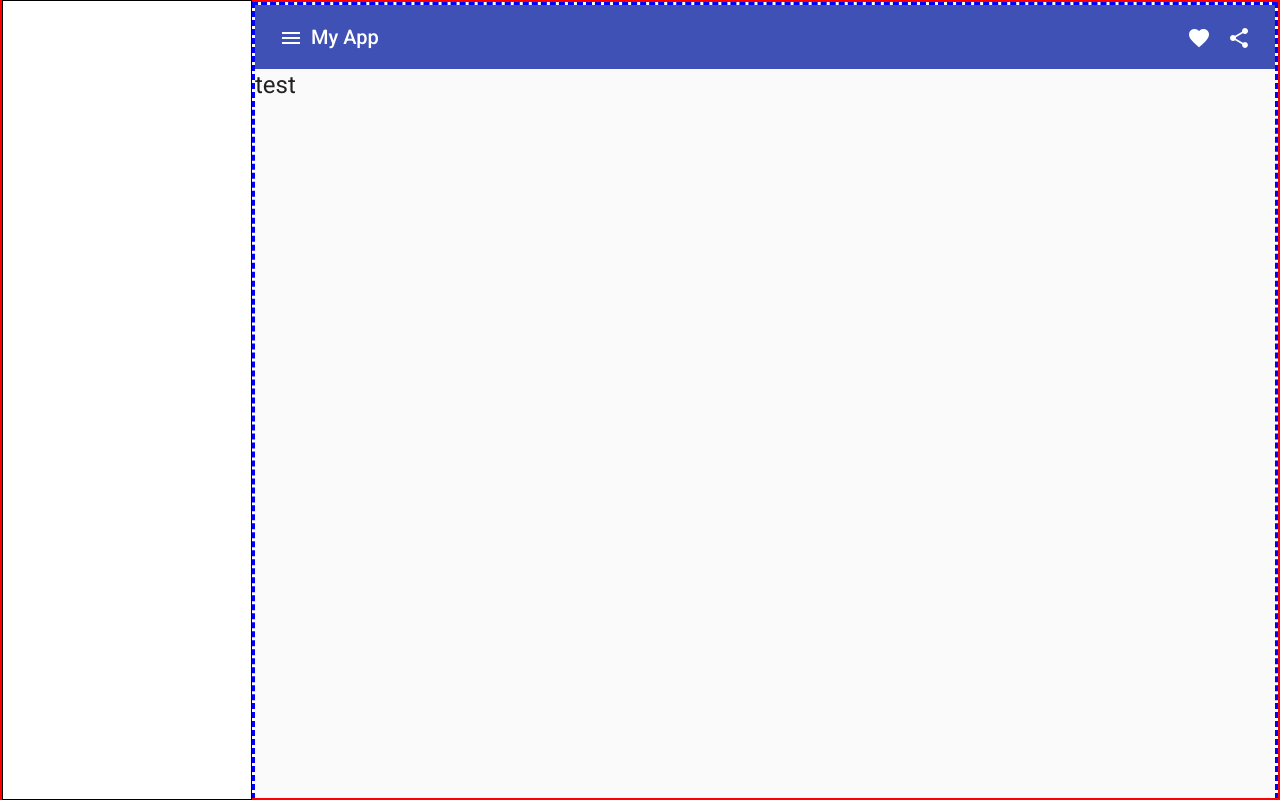
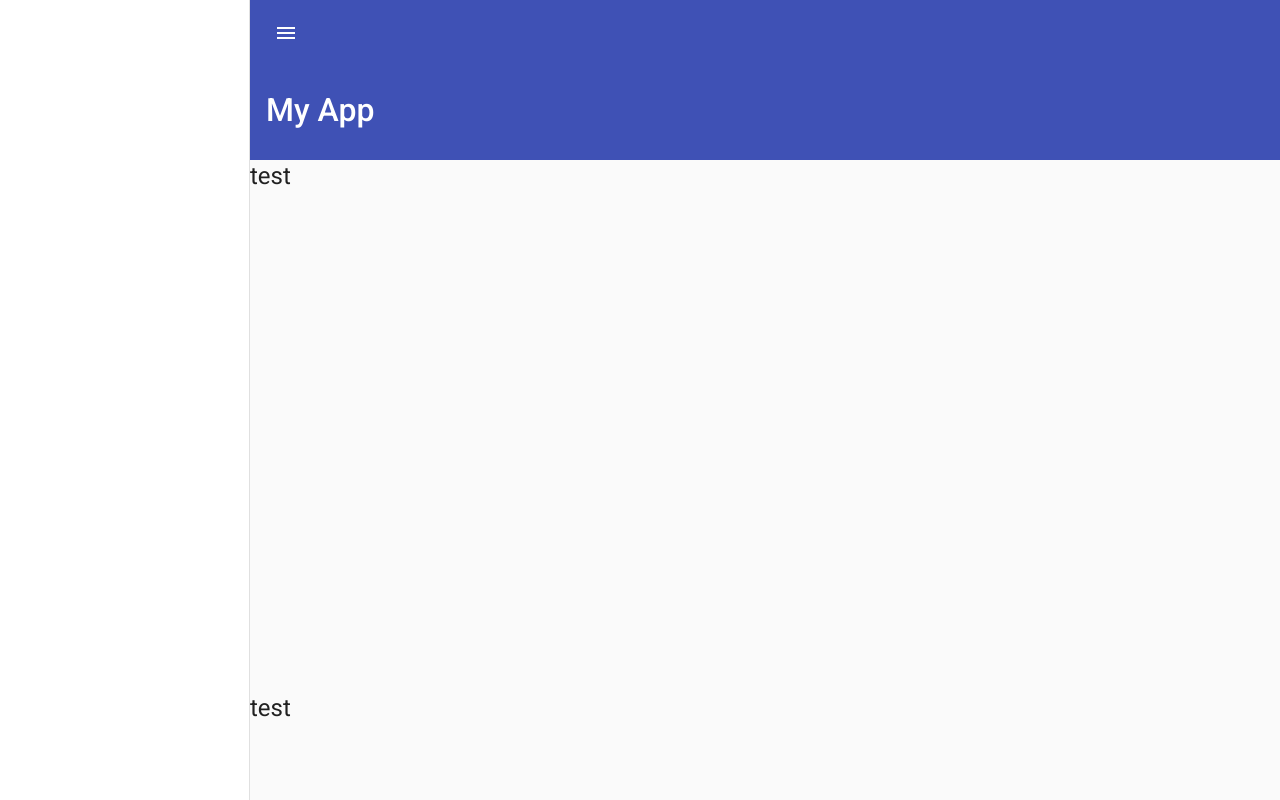
Before and after one commit to diegosmteixeira/Angular_Material, an Angular app in the folder Angular-Material/: page / in a window 1280 px wide. Built offline with nearby package versions, Linux system fonts and the light colour scheme.

Commit message:
Fixed toolbar while scroll

```diff
--- a/Angular-Material/src/app/app.component.html
+++ b/Angular-Material/src/app/app.component.html
@@ -8,7 +8,11 @@
     </mat-sidenav>
 
   <mat-sidenav-content>
-    <mat-toolbar color="primary">
+    <mat-toolbar
+      class="toolbar-menu"
+      color="primary"
+      [class.mat-elevation-z4]="applyShadow"
+    >
       <button
       mat-icon-button
       class="example-icon"
@@ -16,7 +20,7 @@
       >
         <mat-icon>menu</mat-icon>
       </button>
-      <span>My App</span>
+      <span *ngIf="popText">My App</span>
       <span class="example-spacer"></span>
       <button mat-icon-button class="example-icon favorite-icon" aria-label="Example icon-button with heart icon">
         <mat-icon>favorite</mat-icon>
@@ -25,7 +29,13 @@
         <mat-icon>share</mat-icon>
       </button>
     </mat-toolbar>
-    <h1>test</h1>
+    <mat-toolbar color="primary" class="toolbar-submenu">
+        <span *ngIf="!popText">My App</span>
+    </mat-toolbar>
+    <h1 class="title">test</h1>
+    <h1 class="title">test</h1>
+    <h1 class="title">test</h1>
+    <h1 class="title">test</h1>
   </mat-sidenav-content>
 </mat-sidenav-container>
 
--- a/Angular-Material/src/app/app.component.scss
+++ b/Angular-Material/src/app/app.component.scss
@@ -4,15 +4,28 @@
 
 .sidenav {
   width: 250px;
-  border: 1px solid black;
 }
 
 mat-sidenav-content {
   height: 100vh;
-  border: 3px dashed blue;
 }
 
 mat-sidenav-container {
   height: 100vh;
-  border: 2px solid red;
 }
+
+.toolbar-menu {
+  position: fixed;
+  font-size: 1rem;
+  top: 0;
+}
+
+.toolbar-submenu {
+  height: 100px;
+  font-size: 2rem;
+  margin-top: 60px;
+}
+
+.title {
+  margin-bottom: 500px;
+}
--- a/Angular-Material/src/app/app.component.ts
+++ b/Angular-Material/src/app/app.component.ts
@@ -1,16 +1,41 @@
-import { Component } from '@angular/core';
+import { Component, OnInit } from '@angular/core';
 import { BreakpointObserver } from '@angular/cdk/layout';
+import { map } from 'rxjs/operators';
+import { fromEvent } from 'rxjs';
+
+export const SCROLL_CONTAINER = 'mat-sidenav-content';
+export const TEXT_LIMIT = 64;
+export const SHADOW_LIMIT = 100;
+
 
 @Component({
   selector: 'app-root',
   templateUrl: './app.component.html',
   styleUrls: ['./app.component.scss']
 })
-export class AppComponent {
+export class AppComponent implements OnInit {
   public smallScreen = false;
+  public popText = false;
+  public applyShadow = false;
 
   constructor(private breakpointObserver: BreakpointObserver) {}
 
+  ngOnInit(): void {
+    const content = document.getElementsByClassName(SCROLL_CONTAINER)[0];
+
+    fromEvent(content, 'scroll')
+      .pipe(
+        map(() => content.scrollTop )
+      )
+      .subscribe({
+        next: (value: number) => this.determineHeader(value)
+      })
+  }
+
+  determineHeader(scrollTop: number) {
+    this.popText = scrollTop >= TEXT_LIMIT;
+    this.applyShadow = scrollTop >= SHADOW_LIMIT;
+  }
   // ngAfterContentInit(): void {
   //   this.breakpointObserver.observe(['(max-width: 800px)'])
   //   .subscribe({
```
